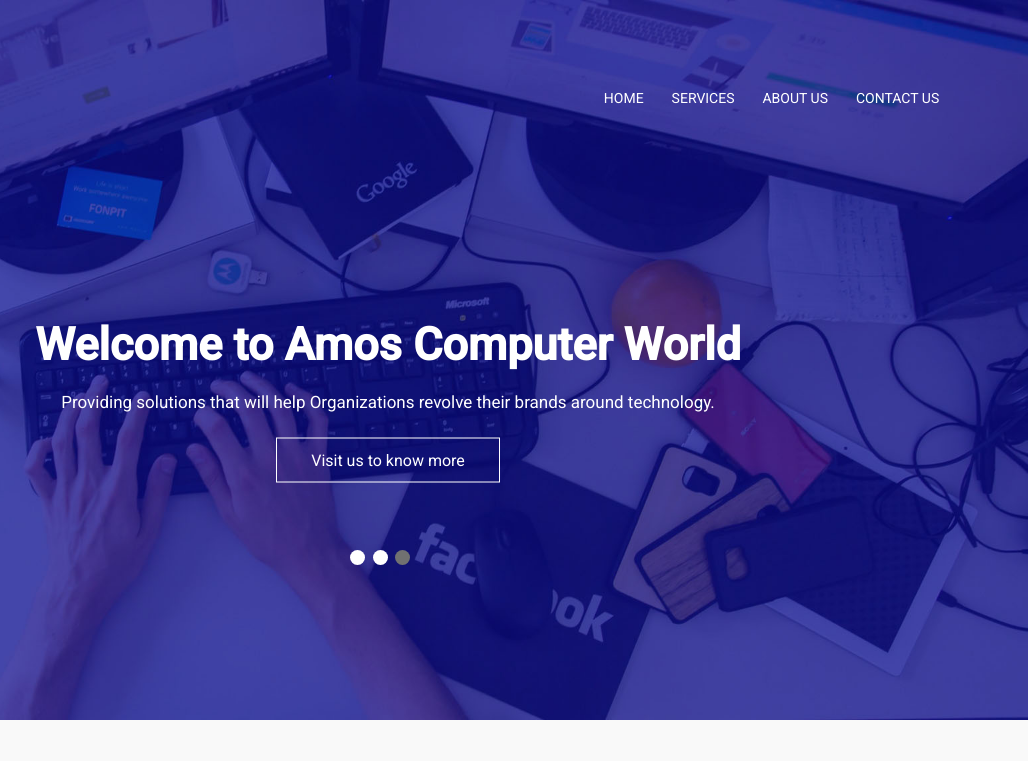
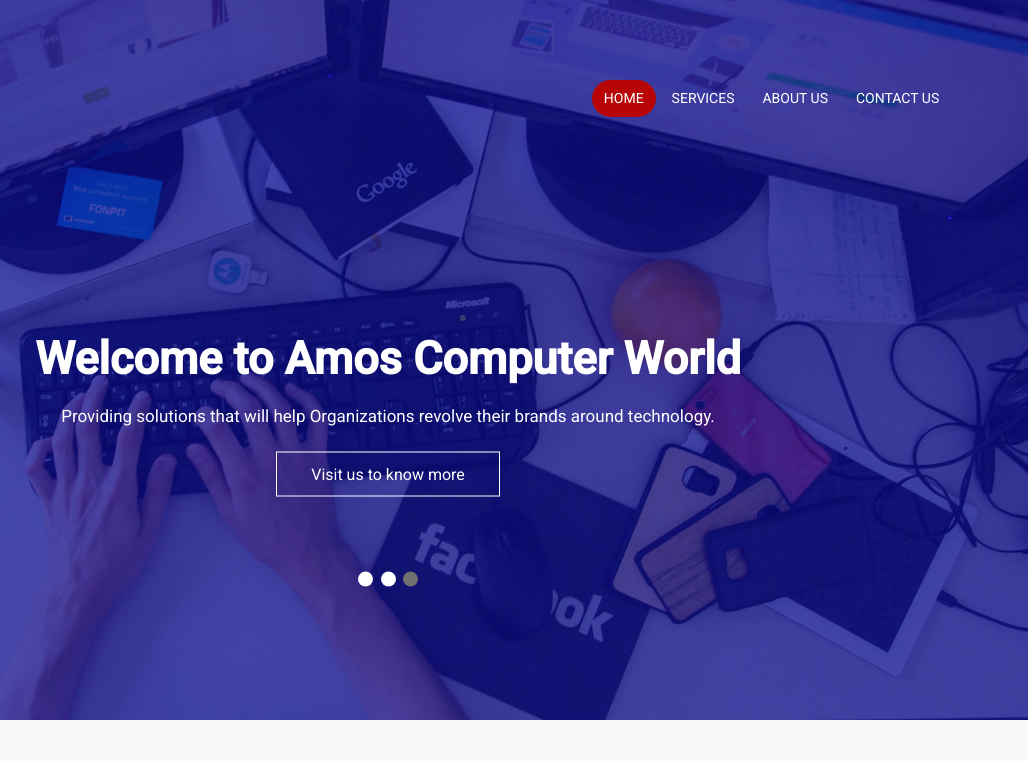
Before and after one commit to Amospelumi/AmosComputerWorld, a plain HTML site: page index.html in a window 1280 px wide. Shown: the top 761 px of the page, 252-1280 px from the left. Drawn offline with Linux system fonts and the light colour scheme.

Commit message:
Image Slider

```diff
--- a/index.html
+++ b/index.html
@@ -15,7 +15,7 @@
 <body>
 
     <!-- This is the header section -->
-    <section class="header">
+    <section>
         <div class="slideshow-container">
 
             <div class="mySlides fade">
@@ -31,20 +31,15 @@
             </div>
 
             </div>
+
             <br>
-
-            <div class="scroll" style="text-align:center">
-              <div class="dot"></div>
-              <div class="dot"></div>
-              <div class="dot"></div>
-        </div>
 
         <nav>
             <a href="index.html"><img src="images/acw.png" alt="ACW Logo" width="90" ></a>
             <div class="nav-links" id="navLinks">
                 <i class="fa fa-times" onclick="hideMenu()"></i>
                 <ul id="home">
-                    <li><a href="index.html"> HOME</a></li>
+                    <li id="active"><a href="index.html"> HOME</a></li>
                     <li><a href="service.html"> SERVICES</a></li>
                     <li><a href="about.html"> ABOUT US</a></li>
                     <li><a href="contact.html"> CONTACT US</a></li>
@@ -59,6 +54,13 @@
             <p>Providing solutions that will help Organizations revolve their brands around technology.</p>
             <a href="service.html"class="hero-btn">Visit us to know more</a>
         </div>
+
+        <div class="scroll" style="text-align:center">
+            <div class="dot"></div>
+            <div class="dot"></div>
+            <div class="dot"></div>
+      </div>
+
     </section>
 
     <!-- This is the service section -->
@@ -200,10 +202,10 @@
       slideIndex++;
       if (slideIndex > slides.length) {slideIndex = 1}
       for (i = 0; i < dots.length; i++) {
-        dots[i].className = dots[i].className.replace(" active", "");
+        dots[i].className = dots[i].className.replace(" activee", "");
       }
       slides[slideIndex-1].style.display = "block";
-      dots[slideIndex-1].className += " active";
+      dots[slideIndex-1].className += " activee";
       setTimeout(showSlides, 2000); // Change image every 2 seconds
     }
     </script>
--- a/style.css
+++ b/style.css
@@ -1,5 +1,6 @@
 body{
     background-color: rgba(238, 238, 238, 0.35);
+    position: relative;
 }
 *{
     margin: 0;
@@ -16,28 +17,11 @@ html {
     position: absolute;
     background-size: cover;
   }
-.slideshow-container::after{
-    content: "";
-    position: absolute;
-    top: 0;
-    right: 0;
-    left: 0;
-    background: rgba(0, 0, 255, 0.2);
-    z-index: 1;
-}
+
   .mySlides{
       display: none;
   }
 
-  /* The dots/bullets/indicators */
-  .scroll{
-      display: flex;
-      justify-content: space-between;
-      width: 5%;
-      position: absolute;
-      top: 550px;
-      left: 600px;
-  }
   .dot {
     top: 550px;
     left: 600px;
@@ -50,7 +34,7 @@ html {
     transition: background-color 0.6s ease;
   }
 
-  .active {
+  .activee {
     background-color: #717171;
   }
 
@@ -109,15 +93,34 @@ nav{
     text-decoration: none;
     font-size: 14px;
 }
+
+#active {
+
+    background-color: rgb(184, 6, 6);
+    border-radius: 20px;
+
+}
 .text-box{
     width: 90%;
     color: white;
-    position:absolute;
-    top: 400px;
+    position:relative;
+    top: 250px;
     left: 50%;
     transform: translate(-50%, -50%);
     text-align: center;
 }
+
+/* The dots/bullets/indicators */
+.scroll{
+    display: flex;
+    justify-content: space-between;
+    width: 5%;
+    position: relative;
+    transform: translate(-50%, -50%);
+    top: 250px;
+    left: 50%;
+}
+
 .text-box h1{
     font-size: 45px;
     color: white;
```
Also changed, not shown: service.html (added, +28 -0 lines).
